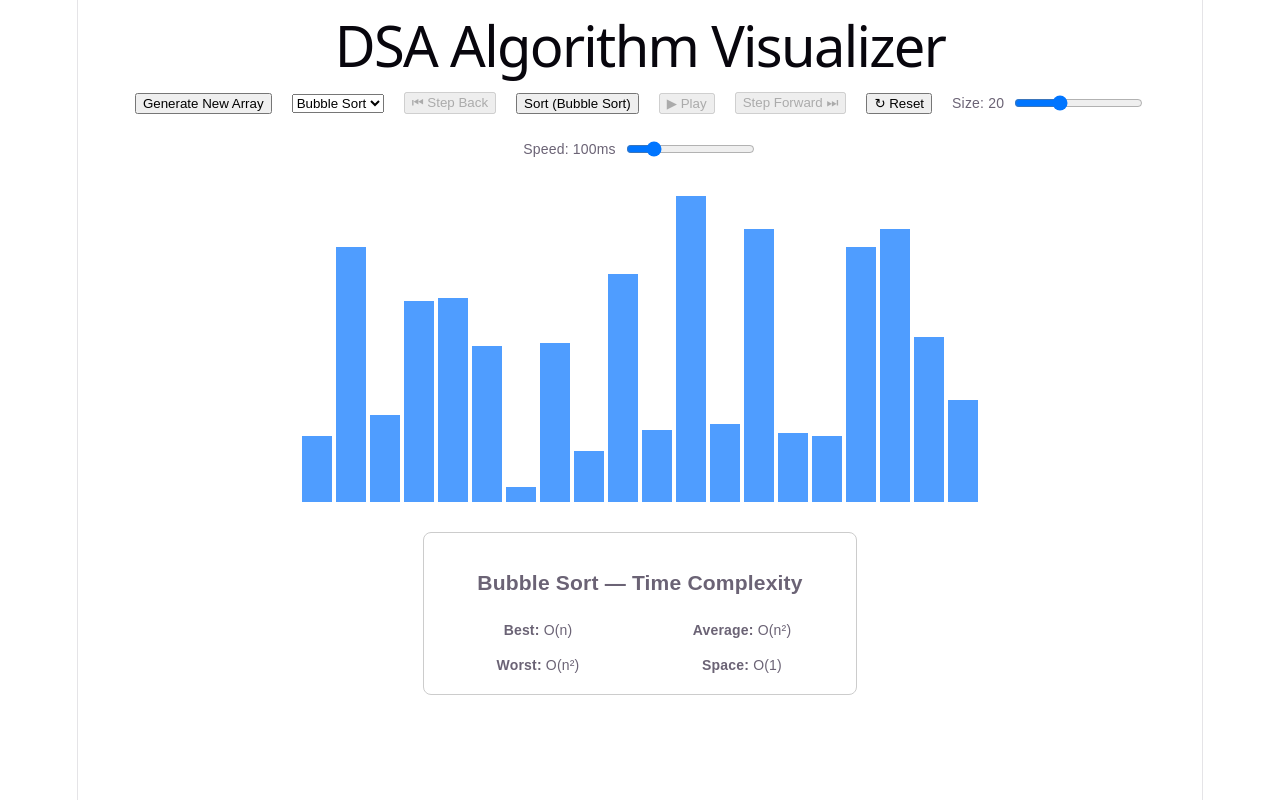
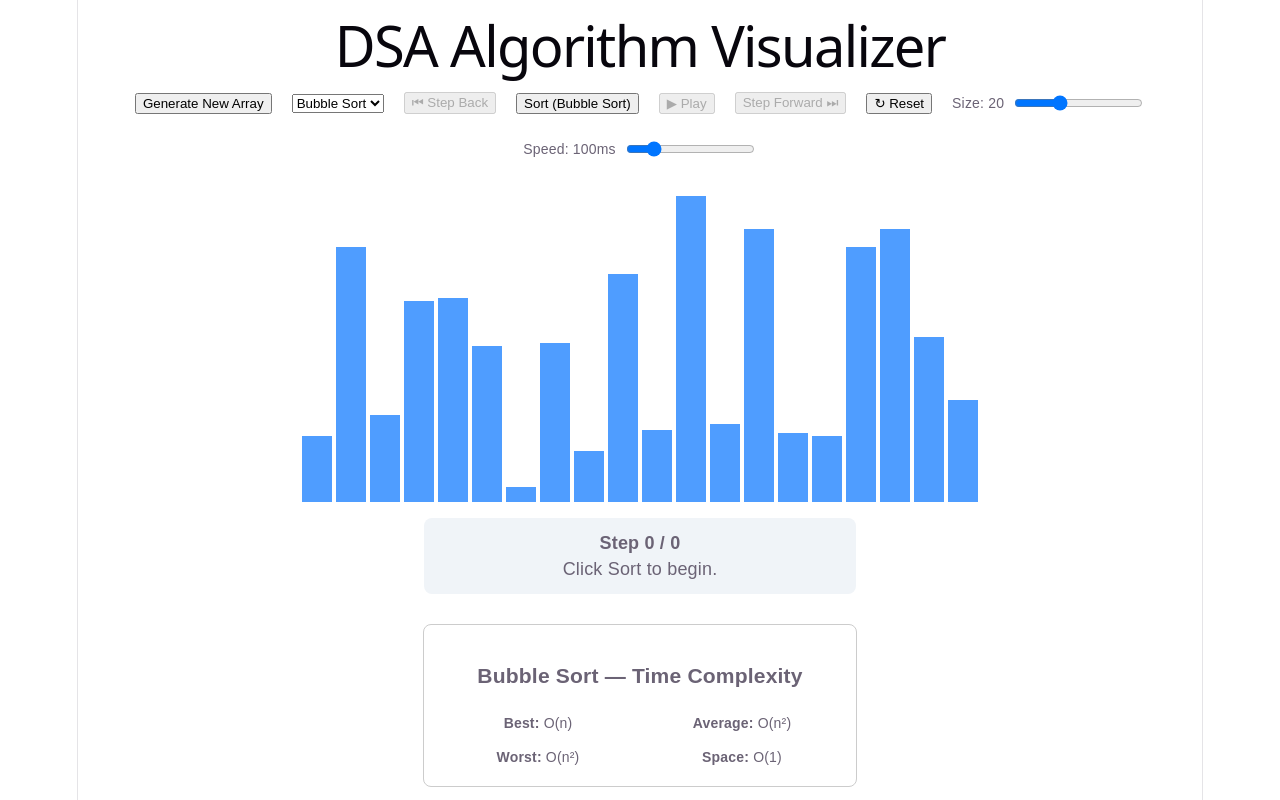
Before and after one commit to Yogeshbn2008/algo-visualizer, a React (Vite) app: page / in a window 1280 px wide. Built offline with nearby package versions, Linux system fonts and the light colour scheme.

Commit message:
Add the short description for each and every step of functions

```diff
--- a/src/App.css
+++ b/src/App.css
@@ -54,3 +54,14 @@
   margin-top: 10px;
   font-size: 14px;
 }
+
+.explanation-panel {
+  margin-top: 16px;
+  padding: 12px 16px;
+  background: #f0f4f8;
+  border-radius: 8px;
+  max-width: 400px;
+  margin-left: auto;
+  margin-right: auto;
+  min-height: 50px;
+}
--- a/src/App.jsx
+++ b/src/App.jsx
@@ -13,9 +13,24 @@ const complexityInfo = {
   quick: { best: 'O(n log n)', average: 'O(n log n)', worst: 'O(n²)', space: 'O(log n)' },
 };
 
+// NEW: turns a step object into a human-readable sentence
+function getStepExplanation(step) {
+  if (!step) return 'Click Sort to begin.';
+
+  const [a, b] = step.indices;
+  const valA = step.array[a];
+  const valB = b !== undefined ? step.array[b] : undefined;
+
+  if (step.type === 'compare') return `Comparing ${valA} and ${valB}.`;
+  if (step.type === 'swap') return `${valA} and ${valB} are out of order — swapping them.`;
+  if (step.type === 'write') return `Placing ${valA} into position ${a}.`;
+  if (step.type === 'pivot-placed') return `Pivot ${valB} placed in its final sorted position.`;
+  return '';
+}
+
 function App() {
   const [arraySize, setArraySize] = useState(20);
-  const [speed, setSpeed] = useState(100); // ms delay between steps
+  const [speed, setSpeed] = useState(100);
   const [array, setArray] = useState(() => generateRandomArray(arraySize));
   const [steps, setSteps] = useState([]);
   const [stepIndex, setStepIndex] = useState(0);
@@ -23,6 +38,7 @@ function App() {
   const [originalArray, setOriginalArray] = useState([]);
   const [algorithm, setAlgorithm] = useState('bubble');
   const [highlightedIndices, setHighlightedIndices] = useState([]);
+  const [currentStep, setCurrentStep] = useState(null); // NEW
 
   function generateRandomArray(size) {
     const newArray = [];
@@ -36,6 +52,8 @@ function App() {
     setArray(generateRandomArray(arraySize));
     setIsPlaying(false);
     setStepIndex(0);
+    setCurrentStep(null); // NEW
+    setHighlightedIndices([]); // NEW (cleans up stray highlights on regenerate)
   }
 
   function handleSizeChange(e) {
@@ -44,6 +62,8 @@ function App() {
     setArray(generateRandomArray(newSize));
     setIsPlaying(false);
     setStepIndex(0);
+    setCurrentStep(null); // NEW
+    setHighlightedIndices([]); // NEW
   }
 
   function getBubbleSortSteps(inputArray) {
@@ -69,7 +89,7 @@ function App() {
     const steps = [];
 
     function mergeSort(start, end) {
-    if (end - start <= 1) return; // 0 or 1 element = already "sorted"
+      if (end - start <= 1) return;
 
       const mid = Math.floor((start + end) / 2);
       mergeSort(start, mid);
@@ -83,7 +103,8 @@ function App() {
       let i = 0, j = 0, k = start;
 
       while (i < left.length && j < right.length) {
-      steps.push({ indices: [start + i, mid + j], array: [...arr] }); // comparing
+        // CHANGED: added type: 'compare'
+        steps.push({ type: 'compare', indices: [start + i, mid + j], array: [...arr] });
 
         if (left[i] <= right[j]) {
           arr[k] = left[i];
@@ -92,20 +113,21 @@ function App() {
           arr[k] = right[j];
           j++;
         }
-      steps.push({ indices: [k], array: [...arr] }); // overwrite
+        // CHANGED: added type: 'write'
+        steps.push({ type: 'write', indices: [k], array: [...arr] });
         k++;
       }
 
       while (i < left.length) {
         arr[k] = left[i];
-      steps.push({ indices: [k], array: [...arr] });
+        steps.push({ type: 'write', indices: [k], array: [...arr] }); // CHANGED
         i++;
         k++;
       }
 
       while (j < right.length) {
         arr[k] = right[j];
-      steps.push({ indices: [k], array: [...arr] });
+        steps.push({ type: 'write', indices: [k], array: [...arr] }); // CHANGED
         j++;
         k++;
       }
@@ -120,7 +142,7 @@ function getQuickSortSteps(inputArray) {
     const steps = [];
 
     function quickSort(low, high) {
-    if (low >= high) return; // 0 or 1 element = already sorted
+      if (low >= high) return;
 
       const pivotIndex = partition(low, high);
       quickSort(low, pivotIndex - 1);
@@ -128,22 +150,23 @@ function getQuickSortSteps(inputArray) {
     }
 
     function partition(low, high) {
-    const pivotValue = arr[high]; // last element as pivot
-    let i = low - 1; // boundary of "smaller than pivot" region
+      const pivotValue = arr[high];
+      let i = low - 1;
 
       for (let j = low; j < high; j++) {
-      steps.push({ indices: [j, high], array: [...arr] }); // comparing to pivot
+        // CHANGED: added type: 'compare'
+        steps.push({ type: 'compare', indices: [j, high], array: [...arr] });
 
         if (arr[j] < pivotValue) {
           i++;
           [arr[i], arr[j]] = [arr[j], arr[i]];
-        steps.push({ indices: [i, j], array: [...arr] }); // swap
+          steps.push({ type: 'swap', indices: [i, j], array: [...arr] }); // CHANGED
         }
       }
 
-    // place pivot in its final position
       [arr[i + 1], arr[high]] = [arr[high], arr[i + 1]];
-    steps.push({ indices: [i + 1, high], array: [...arr] });
+      // CHANGED: added type: 'pivot-placed'
+      steps.push({ type: 'pivot-placed', indices: [i + 1, high], array: [...arr] });
 
       return i + 1;
     }
@@ -161,6 +184,7 @@ function getQuickSortSteps(inputArray) {
 
     setSteps(newSteps);
     setStepIndex(0);
+    setCurrentStep(null); // NEW
     setIsPlaying(true);
   }
 
@@ -177,9 +201,10 @@ function handlePlayClick() {
   function handleStepForward() {
     if (stepIndex < steps.length) {
       setIsPlaying(false);
-    const currentStep = steps[stepIndex];
-    setArray(currentStep.array);
-    setHighlightedIndices(currentStep.indices);
+      const step = steps[stepIndex];
+      setArray(step.array);
+      setHighlightedIndices(step.indices);
+      setCurrentStep(step); // NEW
       setStepIndex(stepIndex + 1);
     }
   }
@@ -193,10 +218,12 @@ function handleStepBack() {
     if (newStepIndex === 0) {
       setArray(originalArray);
       setHighlightedIndices([]);
+      setCurrentStep(null); // NEW
     } else {
       const prevStep = steps[newStepIndex - 1];
       setArray(prevStep.array);
       setHighlightedIndices(prevStep.indices);
+      setCurrentStep(prevStep); // NEW
     }
     setStepIndex(newStepIndex);
   }
@@ -205,6 +232,7 @@ function handleReset() {
     setIsPlaying(false);
     setStepIndex(0);
     setHighlightedIndices([]);
+    setCurrentStep(null); // NEW
     if (originalArray.length > 0) {
       setArray(originalArray);
     }
@@ -220,9 +248,10 @@ function handleReset() {
     }
 
     const timer = setTimeout(() => {
-      const currentStep = steps[stepIndex];
-      setArray(currentStep.array);
-      setHighlightedIndices(currentStep.indices);
+      const step = steps[stepIndex];
+      setArray(step.array);
+      setHighlightedIndices(step.indices);
+      setCurrentStep(step); // NEW
       setStepIndex(stepIndex + 1);
     }, speed);
 
@@ -295,8 +324,13 @@ function handleReset() {
             className={`bar ${highlightedIndices.includes(index) ? 'highlighted' : ''}`}
             style={{ height: `${value * 3}px` }}
           ></div>
+        ))}
+      </div>
 
-        ))}
+      {/* NEW: explanation panel */}
+      <div className="explanation-panel">
+        <strong>Step {stepIndex} / {steps.length}</strong>
+        <p>{getStepExplanation(currentStep)}</p>
       </div>
 
       <div className="complexity-panel">
@@ -309,7 +343,6 @@ function handleReset() {
         </div>
       </div>
     </div>
-
   );
 }
 
```
Lines whose indentation alone changed are shown as unchanged.
